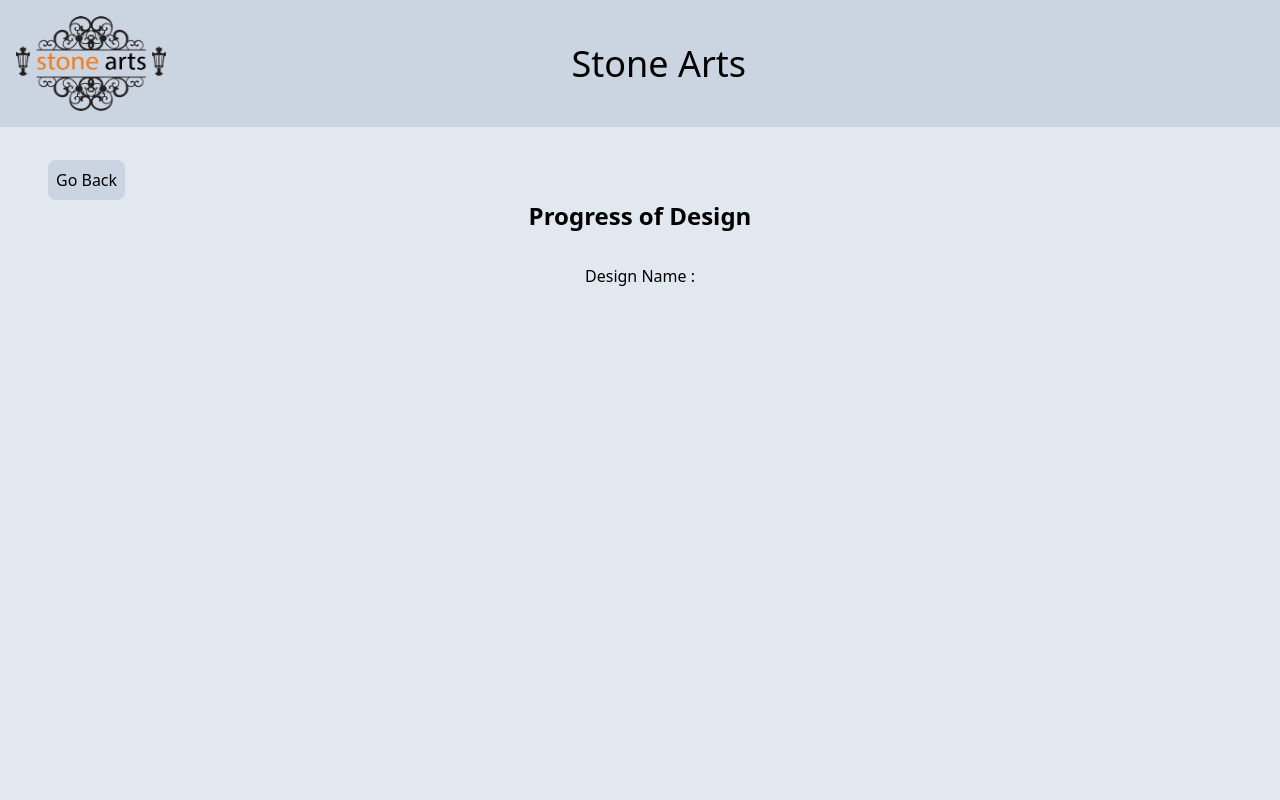
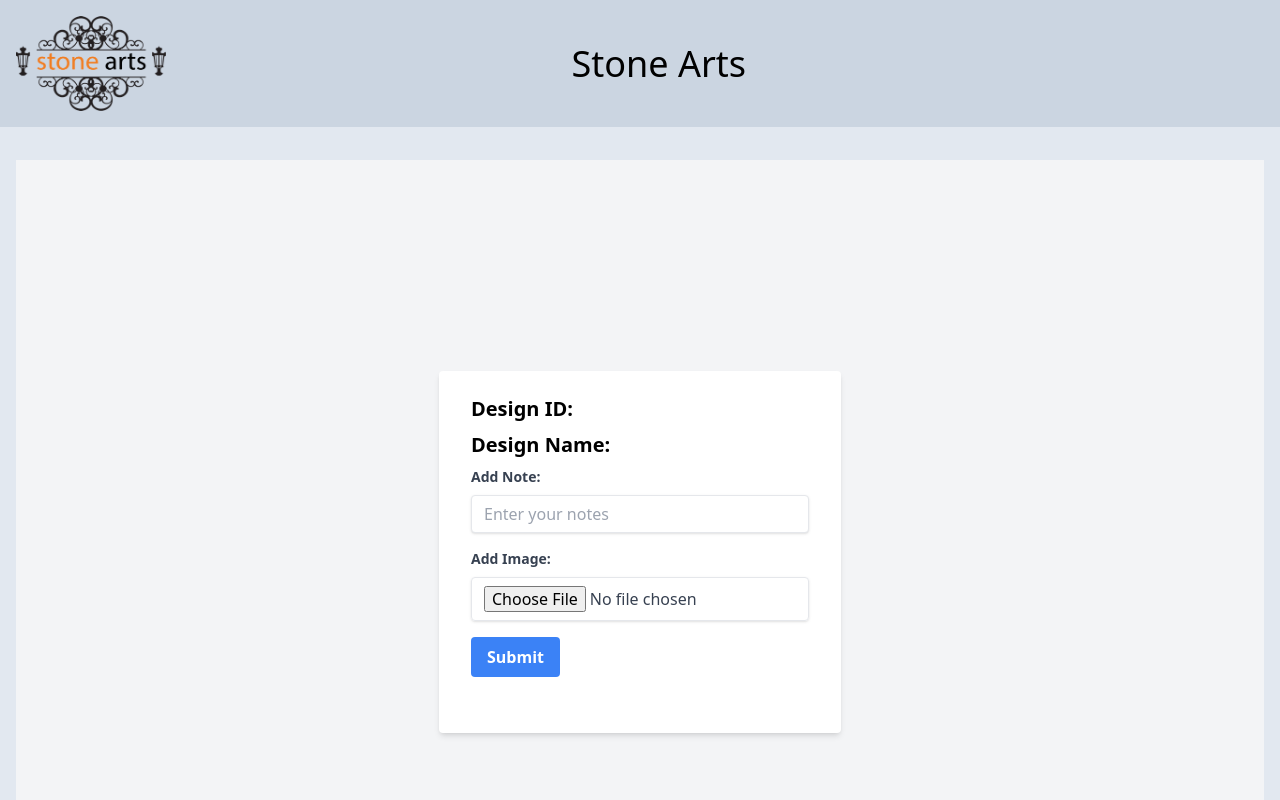
Before and after one commit to stoneartstech/stone-arts, a Next.js app: page /DesignHead/CheckProgress in a window 1280 px wide. Shown: the top 800 px of the page. Built offline with nearby package versions, Linux system fonts and the light colour scheme; no server answers.

Commit message:
Check Progress Updated

```diff
--- a/pages/DesignHead/CheckProgress.js
+++ b/pages/DesignHead/CheckProgress.js
@@ -1,40 +1,106 @@
-import React, { useState, useEffect } from 'react'
-import { useRouter } from 'next/router'
-import Link from 'next/link';
-import { useSearchParams } from 'next/navigation';
+import React, { useState, useEffect } from "react";
+import { useRouter } from "next/router";
 import { db } from '@/firebase';
-import { collection, onSnapshot, getDoc, setDoc, doc, deleteDoc } from 'firebase/firestore';
+import { doc, setDoc, getDoc } from 'firebase/firestore';
 
 export default function CheckProgress() {
+  const router = useRouter();
+  const { id, name, downloadURL, status, dbName } = router.query;
 
-    const router = useRouter();
-    const searchParams = useSearchParams();
-    const designId = searchParams.get('id');
-    const designName = searchParams.get('name');
-    const status = searchParams.get('status');
-    const downloadURL = searchParams.get('downloadURL');
+  const [notes, setNotes] = useState("");
+  const [image, setImage] = useState(null);
+  const [imageUrl, setImageUrl] = useState(null);
+  const [isFormValid, setIsFormValid] = useState(false);
 
+  const handleNoteChange = (event) => {
+    setNotes(event.target.value);
+  };
+
+  const handleImageChange = (event) => {
+    const file = event.target.files[0];
+    setImage(file);
+  };
+
+  const handleSubmit = async () => {
+    if (!isFormValid) return;
+
+    try {
+      const designRef = doc(db, dbName, id);
+      const designSnapshot = await getDoc(designRef);
+
+      if (designSnapshot.exists()) {
+        const updatedData = {
+          notes,
+          ...(image && { imageUrl: `images/${id}/${image.name}` }),
+        };
+
+        await setDoc(designRef, updatedData, { merge: true });
+        console.log("Design updated successfully!");
+
+        // If image was uploaded, set the imageUrl state
+        if (image) {
+          setImageUrl(URL.createObjectURL(image));
+        }
+      } else {
+        console.error("Design does not exist.");
+      }
+    } catch (error) {
+      console.error("Error updating design:", error);
+    }
+  };
+
+  useEffect(() => {
+    setIsFormValid(notes !== "" || image !== null);
+  }, [notes, image]);
+
+  if (router.isFallback) {
+    return <div>Loading...</div>;
+  }
 
   return (
-        <div>
-            <div className='w-full pl-8'>
-                <button className='bg-slate-300 p-2 rounded-lg'
-                    onClick={() => router.back()}>
+    <div className="min-h-screen bg-gray-100 flex flex-col items-center justify-center">
+      <button
+        onClick={() => router.back()}
+        className="absolute top-0 left-0 mt-4 ml-4 bg-slate-300 p-2 rounded-lg"
+      >
         Go Back
       </button>
+      <div className="bg-white shadow-md rounded px-8 pt-6 pb-8 mb-4">
+        <div className="mb-6">
+          <p className="text-xl font-bold mb-2">Design ID: {id}</p>
+          <p className="text-xl font-bold mb-2">Design Name: {name}</p>
+          <div className="mb-4">
+            <label className="block text-gray-700 text-sm font-bold mb-2">
+              Add Note:
+            </label>
+            <input
+              type="text"
+              value={notes}
+              onChange={handleNoteChange}
+              className="shadow appearance-none border rounded w-full py-2 px-3 text-gray-700 leading-tight focus:outline-none focus:shadow-outline"
+              placeholder="Enter your notes"
+            />
           </div>
-            <div className='flex flex-col'>
-                <p className='text-2xl mx-auto font-bold'>Progress of Design {designId}</p>
+          <div className="mb-4">
+            <label className="block text-gray-700 text-sm font-bold mb-2">
+              Add Image:
+            </label>
+            <input
+              type="file"
+              accept="image/*"
+              onChange={handleImageChange}
+              className="shadow appearance-none border rounded w-full py-2 px-3 text-gray-700 leading-tight focus:outline-none focus:shadow-outline"
+            />
           </div>
-            <div className='flex flex-col gap-4 mt-8 items-center' >
-                <p>Design Name : {designName}</p>
-                {downloadURL && <button
-                    onClick={() => window.open(downloadURL)}
-                    className="bg-green-400 p-2 rounded-lg text-center"
+          <button
+            onClick={handleSubmit}
+            disabled={!isFormValid}
+            className="bg-blue-500 hover:bg-blue-700 text-white font-bold py-2 px-4 rounded focus:outline-none focus:shadow-outline"
           >
-                    Check Design
-                </button>}
+            Submit
+          </button>
         </div>
       </div>
-    )
+    </div>
+  );
 }
--- a/pages/RequestDetails.js
+++ b/pages/RequestDetails.js
@@ -13,6 +13,8 @@ export default function RequestDetails() {
     clientEmail,
     clientAddress,
     downloadURL,
+    notes,
+    imageUrl,
   } = router.query;
 
   const [loading, setLoading] = useState(false);
@@ -38,12 +40,14 @@ export default function RequestDetails() {
             <div className="text-center text-xl">
               Description: {description}
             </div>
-            {downloadURL && <button
-              onClick={() => window.open(downloadURL)}
-              className="bg-green-400 p-2 rounded-lg text-center"
-            >
-              Check Design
-            </button>}
+            {downloadURL && (
+              <button
+                onClick={() => window.open(downloadURL)}
+                className="bg-green-400 p-2 rounded-lg text-center"
+              >
+                Check Design
+              </button>
+            )}
             <div className="text-center text-xl font-bold mt-6">
               Client Info:
             </div>
@@ -62,6 +66,12 @@ export default function RequestDetails() {
             <div className="text-center text-xl">
               Client Address: {clientAddress}
             </div>
+            <div className="text-center text-xl">Admin Notes: {notes}</div>
+            {imageUrl && (
+              <div className="text-center text-xl">
+                Progress Image: <img src={imageUrl} alt="Uploaded" />
+              </div>
+            )}
           </div>
         </div>
       )}
```
Lines whose indentation alone changed are shown as unchanged.
